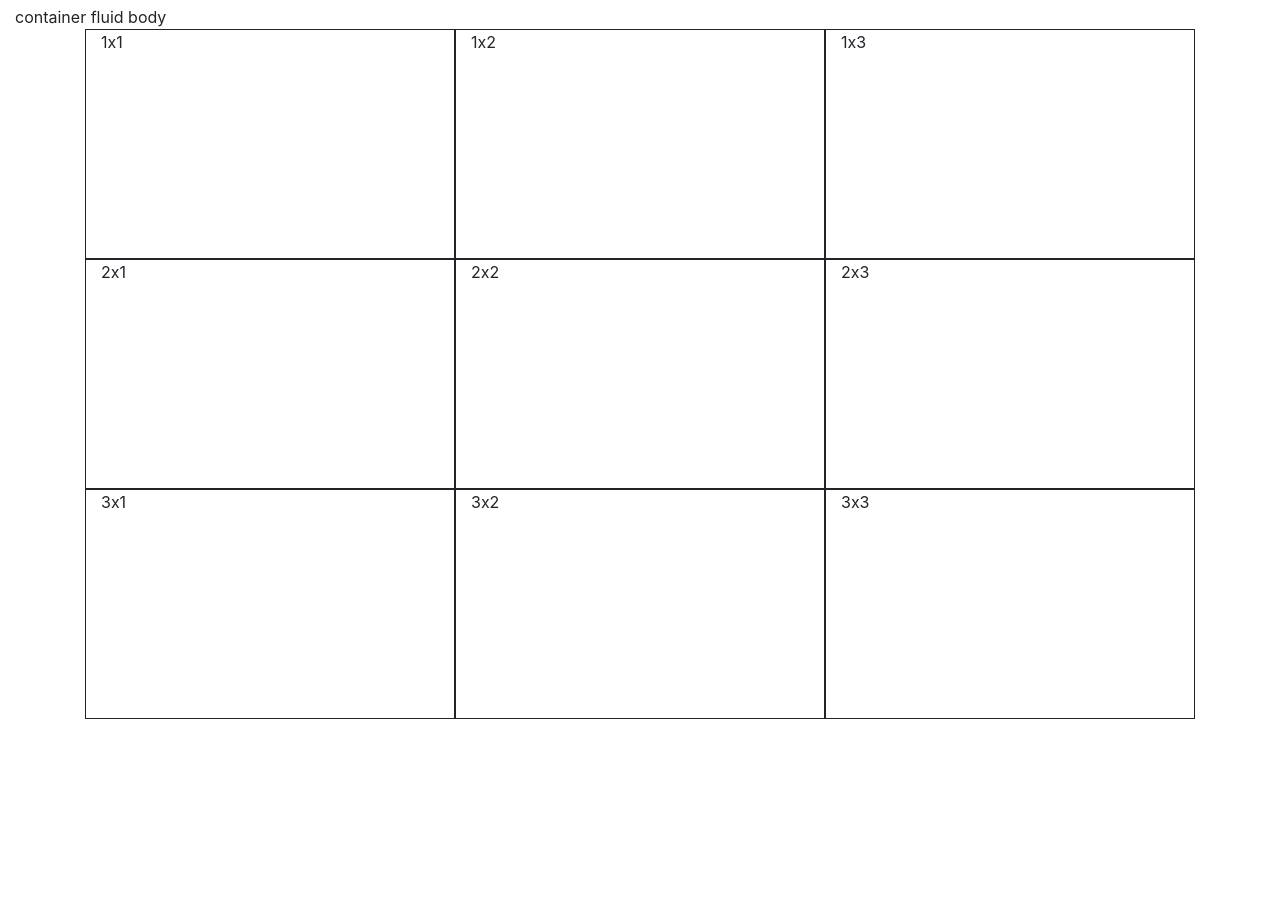
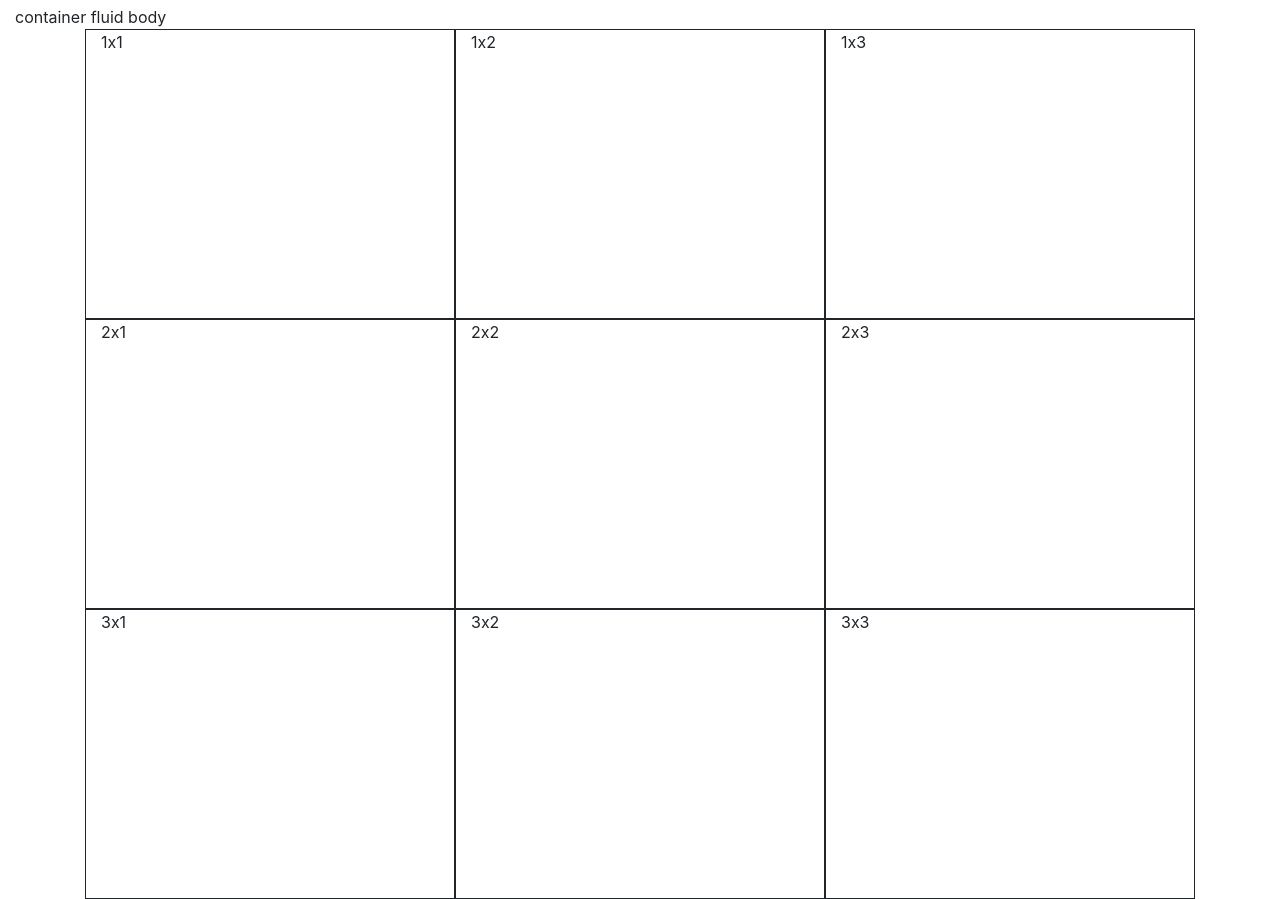
Before and after one commit to jooewoo/tic-tac-toe-client, a website built with webpack: page index.html in a window 1280 px wide. Shown: the part 51-950 px from the top of the page. Before the commit the page ends 800 px from the top, so only its background shows below. Built offline with nearby package versions, Linux system fonts and the light colour scheme.

Commit message:
Made the 3x3 grid, and made changes to index.scss and config.js

```diff
--- a/assets/styles/index.scss
+++ b/assets/styles/index.scss
@@ -11,7 +11,7 @@ div.column {
 }
 
 .column {
-  height: 230px;
+  height: 290px;
   margin: auto;
   width: 230px;
 }
```
